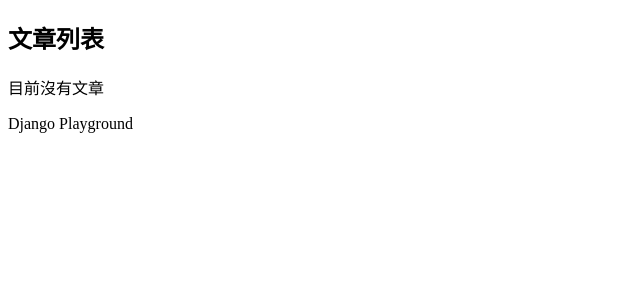
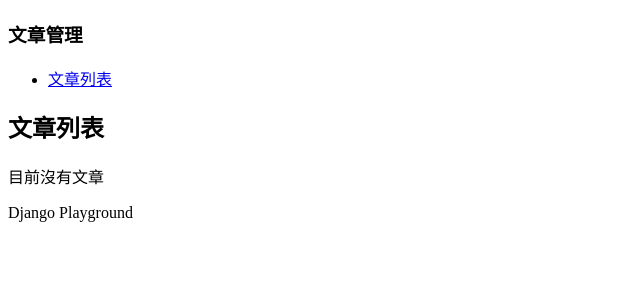
Before and after one commit to labu8712/django-playground-202511, a Django app: page /blog/articles/ in a window 1280 px wide. Shown: the part 55-355 px from the top of the page, without its empty margins (0-640 px from the left). Run offline with Django 5.2, Linux system fonts and the light colour scheme; data that the repository does not hold is empty.

Commit message:
2025/12/06 - 005

```diff
--- a/blog/templates/blog/article_list.html
+++ b/blog/templates/blog/article_list.html
@@ -1,10 +1,10 @@
-{% extends "base.html" %}
+{% extends "blog/base.html" %}
 
 {% block title %}
     文章列表 - Django 大冒險
 {% endblock title %}
 
-{% block content %}
+{% block blog_content %}
     <h2>
         文章列表
     </h2>
@@ -17,4 +17,4 @@
             </p>
         {% endfor %}
     </div>
-{% endblock content %}
+{% endblock blog_content %}
--- /dev/null
+++ b/blog/templates/blog/base.html
@@ -0,0 +1,21 @@
+{% extends "base.html" %}
+
+{% block content %}
+    <div class="blog-container">
+        <aside class="sidebar">
+            <h3>
+                文章管理
+            </h3>
+            <ul>
+                <li>
+                    <a href="{% url 'article_list' %}">文章列表</a>
+                </li>
+            </ul>
+        </aside>
+
+        <div class="main-content">
+            {% block blog_content %}
+            {% endblock blog_content %}
+        </div>
+    </div>
+{% endblock content %}
```
